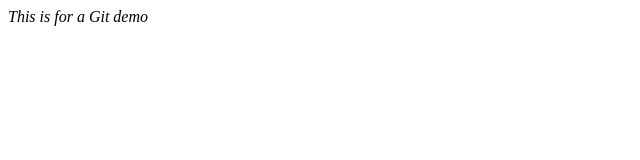
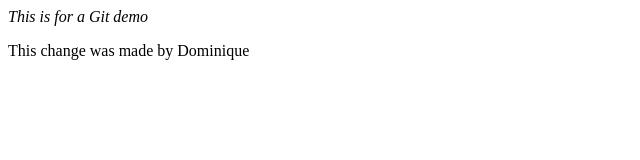
Before and after one commit to dominique-mendes/First_Github_Project, a plain HTML site: page index.html in a window 1280 px wide. Shown: the whole page, without its empty margins (0-640 px from the left). Drawn offline with Linux system fonts and the light colour scheme.

Commit message:
Added Dominique Feature

```diff
--- a/index.html
+++ b/index.html
@@ -12,5 +12,6 @@
 
 <body>
   <em>This is for a Git demo</em>
+  <p>This change was made by Dominique</p>
 </body>
 </html>
```
